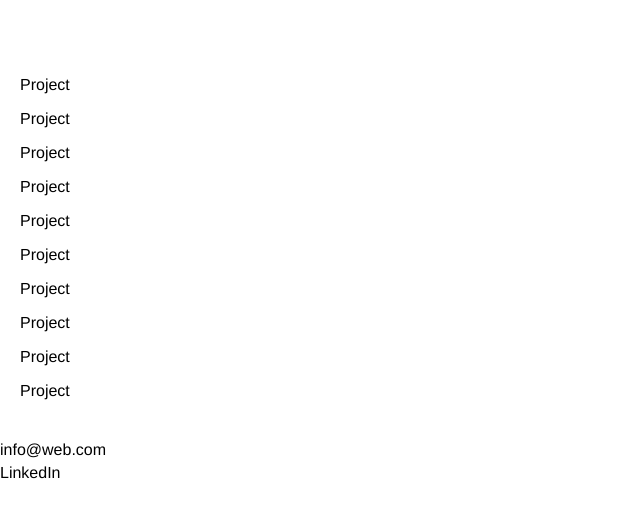
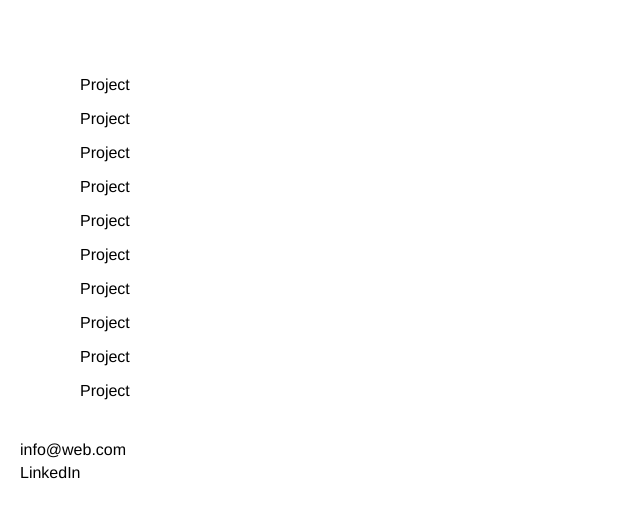
Before and after one commit to hanyadsdoc/portfolio, a Jekyll site: the page built from index.md, in a window 1280 px wide. Shown: the top 518 px of the page, without its empty margins (0-640 px from the left). Built offline with Jekyll 4.4.1, drawn with Linux system fonts in a browser that asks for light colours; our own code applies the rules of GitHub Pages for plain Markdown files.

Commit message:
Updated css

```diff
--- a/assets/style.css
+++ b/assets/style.css
@@ -36,14 +36,14 @@ header h1 {
 }
 
 .content {
-    padding: 20px;
+    padding: 20px 20px 20px 80px;
 }
 
 .text-box {
     margin: 20px 0;
     padding: 20px;
     border: 1px solid #ddd;
-    width: 80%;
+    width: 50%;
     box-sizing: border-box;
     cursor: pointer;
 }
@@ -69,7 +69,7 @@ header h1 {
 
 footer {
     display: table;
-    padding: 0px;
+    padding: 0px 0px 0px 20px;
     text-align: left;
 }
 
```
